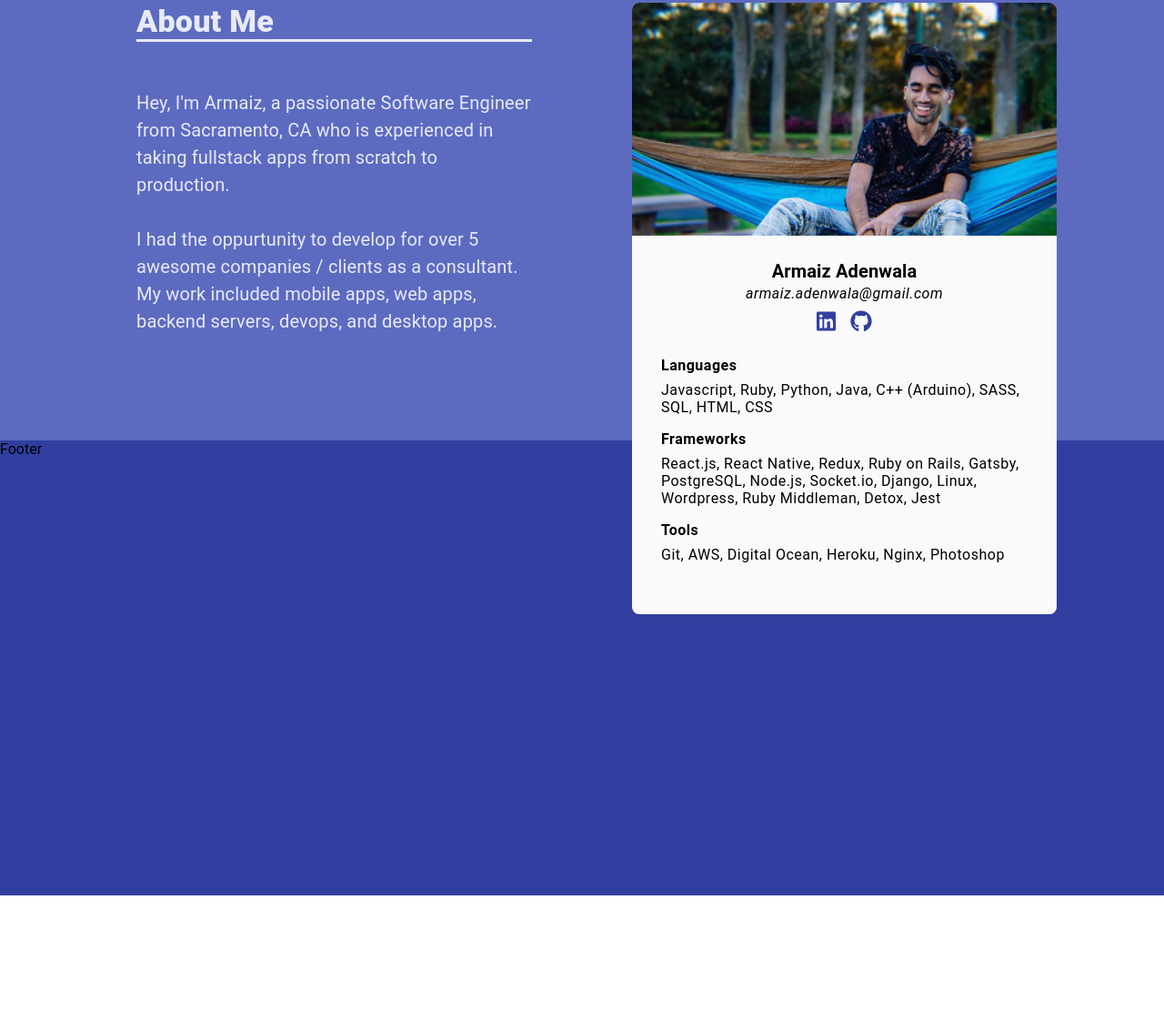
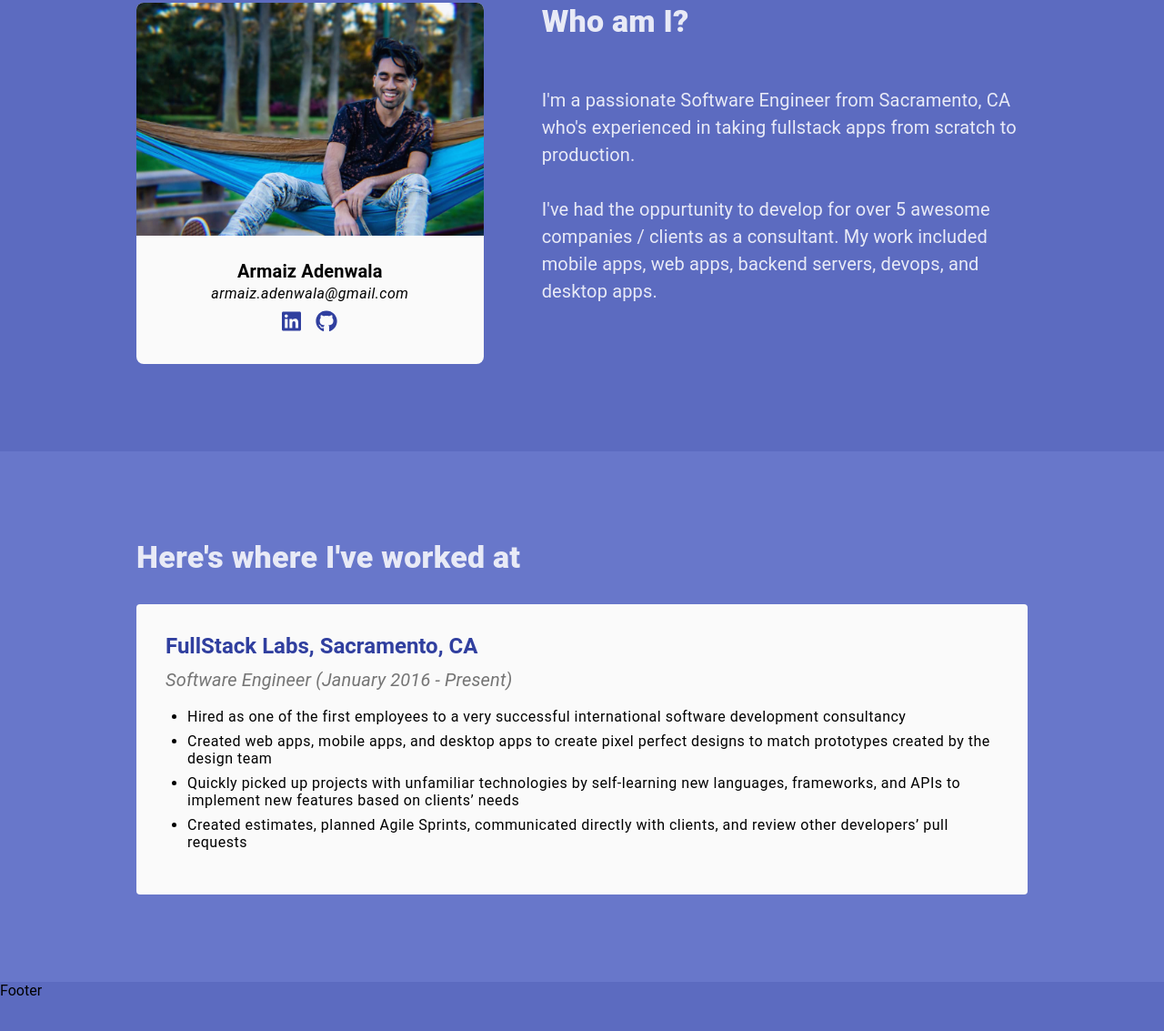
Before and after one commit to ArmaizAdenwala/personal-portfolio, a Gatsby site: page / in a window 1280 px wide. Shown: the part 637-1770 px from the top of the page at 91% size. Before the commit the page ends 1621 px from the top, so only its background shows below. Built offline with nearby package versions, Linux system fonts and the light colour scheme; Gatsby itself is replaced by a stand-in of ours.

Commit message:
setup experience section

```diff
--- a/src/components/general/footer/Footer.scss
+++ b/src/components/general/footer/Footer.scss
@@ -2,5 +2,5 @@
 
 .footer {
   height: 500px;
-  background-color: $background--dark;
+  background-color: $background;
 }
--- a/src/components/general/navbar/Navbar.scss
+++ b/src/components/general/navbar/Navbar.scss
@@ -7,8 +7,8 @@
   display: flex;
   align-items: center;
   justify-content: flex-end;
-  background-color: $background--light;
-  z-index: 1;
+  background-color: $background--light-2;
+  z-index: 10;
 
   &__container {
     padding-left: 32px;
--- a/src/components/home/about/About.js
+++ b/src/components/home/about/About.js
@@ -10,19 +10,19 @@ export default class About extends Component {
         <Container>
           <div className="g__row">
             <div className="g__col-5">
-              <h3 className="tg__title-4 about__title">About Me</h3>
+              <ProfileCard />
+            </div>
+            <div className="g__col-7">
+              <h3 className="tg__title-4 about__title">Who am I?</h3>
               <p className="tg__title-6 about__bio">
-                Hey, I'm Armaiz, a passionate Software Engineer from Sacramento,
-                CA who is experienced in taking fullstack apps from scratch to
-                production.
+                I'm a passionate Software Engineer from Sacramento, CA who's
+                experienced in taking fullstack apps from scratch to production.
                 <br />
-                <br />I had the oppurtunity to develop for over 5 awesome
-                companies / clients as a consultant. My work included mobile
-                apps, web apps, backend servers, devops, and desktop apps.
+                <br />
+                I've had the oppurtunity to develop for over 5 awesome companies
+                / clients as a consultant. My work included mobile apps, web
+                apps, backend servers, devops, and desktop apps.
               </p>
-            </div>
-            <div className="g__col-5">
-              <ProfileCard />
             </div>
           </div>
         </Container>
--- a/src/components/home/about/About.scss
+++ b/src/components/home/about/About.scss
@@ -10,8 +10,6 @@
     margin-bottom: 32px;
     color: $background-text;
     font-weight: 800;
-    border-bottom: 3px solid $background-text;
-    width: 100%;
   }
   &__bio {
     color: $background-text;
--- a/src/components/home/about/ProfileCard.js
+++ b/src/components/home/about/ProfileCard.js
@@ -27,26 +27,6 @@ const ProfileCard = () => (
           <FontAwesomeIcon icon={['fab', 'github']} />
         </a>
       </div>
-      <div className="profile-card__content__skills">
-        <h6 className="tg__body-1">Languages</h6>
-        <p className="tg__body-1">
-          Javascript, Ruby, Python, Java, C++ (Arduino), SASS, SQL, HTML, CSS
-        </p>
-      </div>
-      <div className="profile-card__content__skills">
-        <h6 className="tg__body-1">Frameworks</h6>
-        <p className="tg__body-1">
-          React.js, React Native, Redux, Ruby on Rails, Gatsby, PostgreSQL,
-          Node.js, Socket.io, Django, Linux, Wordpress, Ruby Middleman, Detox,
-          Jest
-        </p>
-      </div>
-      <div className="profile-card__content__skills">
-        <h6 className="tg__body-1">Tools</h6>
-        <p className="tg__body-1">
-          Git, AWS, Digital Ocean, Heroku, Nginx, Photoshop
-        </p>
-      </div>
     </div>
   </div>
 );
--- a/src/components/home/about/ProfileCard.scss
+++ b/src/components/home/about/ProfileCard.scss
@@ -3,7 +3,6 @@
 .profile-card {
   background-color: #fafafa;;
   border-radius: 8px;
-  position: absolute;
   &__img {
     background-image: url("./images/armaiz_adenwala_software_engineer_sacramento_ca.jpg");
     width: 100%;
@@ -15,7 +14,7 @@
     display: flex;
     flex-direction: column;
     align-items: center;
-    padding: 16px 32px 48px 32px;
+    padding: 16px 32px 16px 32px;
     &__title {
       margin-top: 8px;
       margin-bottom: 0;
@@ -32,8 +31,5 @@
         color: $colors-primary--dark;
       }
     }
-    &__skills {
-      align-self: flex-start;
-    }
   }
 }
--- /dev/null
+++ b/src/components/home/experience/Experience.js
@@ -0,0 +1,44 @@
+import React, { Component } from 'react';
+import { Container } from '../../../components/general';
+import './Experience.scss';
+
+export default class Experience extends Component {
+  render() {
+    return (
+      <div className="experience">
+        <Container>
+          <h3 className="tg__title-4 experience__title">
+            Here's where I've worked at
+          </h3>
+          <div className="experience__card">
+            <h5 className="tg__title-5 tg__c--primary experience__card__title">
+              FullStack Labs, Sacramento, CA
+            </h5>
+            <h6 className="tg__title-6 experience__card__subtitle">
+              Software Engineer (January 2016 - Present)
+            </h6>
+            <ul className="experience__card__details">
+              <li className="tg__body-1">
+                Hired as one of the first employees to a very successful
+                international software development consultancy
+              </li>
+              <li className="tg__body-1">
+                Created web apps, mobile apps, and desktop apps to create pixel
+                perfect designs to match prototypes created by the design team
+              </li>
+              <li className="tg__body-1">
+                Quickly picked up projects with unfamiliar technologies by
+                self-learning new languages, frameworks, and APIs to implement
+                new features based on clients’ needs
+              </li>
+              <li className="tg__body-1">
+                Created estimates, planned Agile Sprints, communicated directly
+                with clients, and review other developers’ pull requests
+              </li>
+            </ul>
+          </div>
+        </Container>
+      </div>
+    );
+  }
+}
--- /dev/null
+++ b/src/components/home/experience/Experience.scss
@@ -0,0 +1,38 @@
+@import "../../../styles/colors";
+
+.experience {
+  position: relative;
+  background-color: $background--light;
+  width: 100%;
+  padding: 96px 0;
+  & &__title {
+    margin: 0;
+    margin-bottom: 32px;
+    color: $background-text;
+    font-weight: 800;
+  }
+  &__bio {
+    color: $background-text;
+    white-space: pre-wrap;
+  }
+  &__card {
+    background-color: #fafafa ;
+    padding: 32px 32px;
+    border-radius: 4px;
+    & &__title {
+      margin: 0;
+      margin-bottom: 8px;
+      display: block;
+    }
+    & &__subtitle {
+      margin: 0;
+      display: block;
+      font-style: italic;
+      font-weight: 400;
+      color: #757575;
+    }
+    &__details {
+      padding-left: 24px;
+    }
+  }
+}
--- a/src/components/home/hero/Hero.scss
+++ b/src/components/home/hero/Hero.scss
@@ -3,11 +3,10 @@
 .hero {
   height: 544px;
   position: relative;
-  background-color: $background--light;
+  background-color: $background--light-2;
   padding-top: -64px;
   &__content {
     position: absolute;
-    padding-left: 32px;
     padding-right: 32px;
     top: 50%;
     max-width: 735px;
--- a/src/components/home/index.js
+++ b/src/components/home/index.js
@@ -1,2 +1,3 @@
 export { default as Hero } from './hero/Hero';
 export { default as About } from './about/About';
+export { default as Experience } from './experience/Experience';
--- a/src/pages/index.js
+++ b/src/pages/index.js
@@ -1,7 +1,6 @@
 import React from 'react';
 import { Navbar, Footer } from '../components/general';
-import { Hero, About } from '../components/home';
-import { Link } from 'gatsby';
+import { Hero, About, Experience } from '../components/home';
 import '../styles/main.scss';
 import '../styles/pages/Home.scss';
 import Layout from '../components/layout';
@@ -13,6 +12,7 @@ const IndexPage = () => (
     <Hero />
     <div className="home__content">
       <About />
+      <Experience />
     </div>
     <Footer />
   </Layout>
--- a/src/styles/colors.scss
+++ b/src/styles/colors.scss
@@ -2,5 +2,6 @@ $colors-primary: #3f51b5;
 $colors-primary--dark: #303F9F;
 $background--dark: #303F9F;
 $background: #5C6BC0;
-$background--light: #E8EAF6;
+$background--light: #6877ca;
+$background--light-2: #bac0e8;
 $background-text: #E8EAF6;
```
